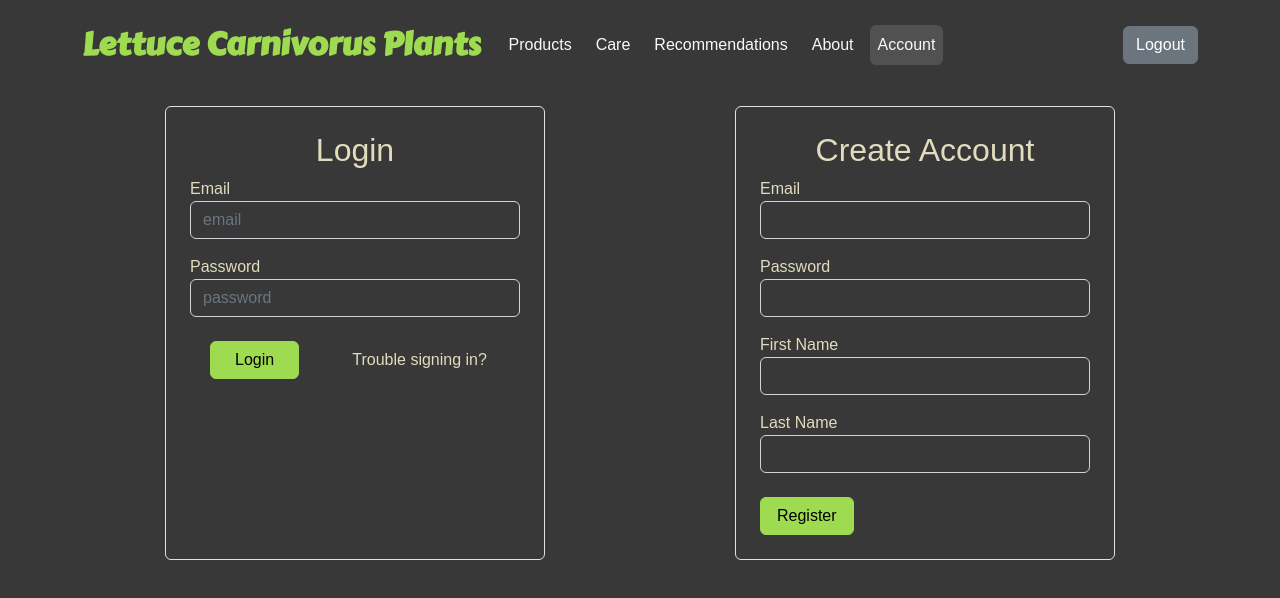
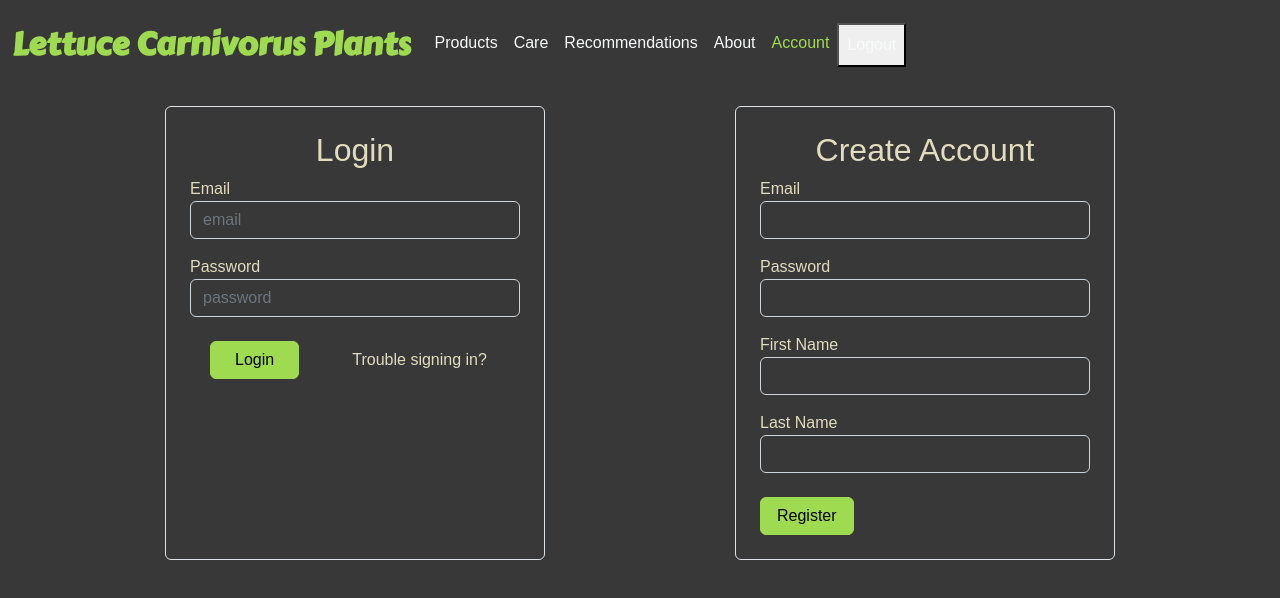
Before and after one commit to fearthelettuce/lettuce-carnivores-vue, a Vue app: page /account in a window 1280 px wide. Shown: the top 598 px of the page. Built offline with nearby package versions, Linux system fonts and the light colour scheme; no server answers; the database is empty; sample sign-in values are in the browser's storage.

Commit message:
updated navbar to properly toggle

```diff
--- a/src/components/app/header/MainNavbar.vue
+++ b/src/components/app/header/MainNavbar.vue
@@ -1,11 +1,27 @@
 <template>
-    <ul class="navbar-nav flex-row flex-wrap me-auto mb-2 mb-lg-0">
+    <ul class="navbar-nav me-auto mb-2 mb-lg-0">
         <li class="nav-item" v-for="item of allowedNavLinks" :key="item.name">
             <router-link
                 :to="item.path"
                 class="nav-link text-light"
-                :class="item.path === '/' ? 'no-background' : ''"
             >{{ item.label }}</router-link>
+        </li>
+        <li class="nav-item">
+            <router-link
+                v-if="!userStore.isLoggedIn"
+                to="/login"
+                class="nav-link text-light"
+            >Login</router-link>
+            <div v-else class="nav-link text-light p-0">
+                <button
+
+                to="/login"
+                type="button"
+                class="nav-link text-light"
+                @click="userStore.logoutUser"
+            >Logout</button>
+            </div>
+
         </li>
     </ul>
 </template>
@@ -32,17 +48,17 @@ const allowedNavLinks = computed(() => {
 
     .router-link-exact-active {
         border-radius: 0.4rem;
-        background-color: #515151;
+        color: rgb(159, 219, 80)!important
     }
-
+/*
     .no-background {
         background-color: transparent !important;
     }
     a {
         margin: 0 0.25rem;
-    }
+    } */
 
-    a:hover {
+    .nav-link:hover {
         border-radius: 0.4rem;
         background-color: #515151;
     }
--- a/src/components/app/header/TheHeader.vue
+++ b/src/components/app/header/TheHeader.vue
@@ -1,69 +1,41 @@
 <template>
-    <header v-if="!route.meta.hideHeader" class="navbar navbar-expand-xl my-2">
-            <nav class="container" aria-label="Main navigation">
+    <header v-if="!route.meta.hideHeader" class="navbar navbar-expand-lg my-2">
+            <nav class="container-fluid">
+                <div class="navbar-brand">
+                    <router-link to="/" class="logo-link">
+                        <div class="logo">Lettuce Carnivorus Plants</div>
+                    </router-link>
+                </div>
                 <button
                     class="navbar-toggler border-0"
                     type="button"
-                    data-toggle="collapse"
-                    data-target="navbarSupportedContent"
-                    @click="underConstruction"
+                    data-bs-toggle="collapse"
+                    data-bs-target="#navbarCollapsableContent"
                 >
-                <span class="text-light">
+                    <span class="text-light">
                         <FontAwesome icon="fa-bars" />
                     </span>
                 </button>
-                <div class="collapse navbar-collapse">
-                    <div class="navbar-brand">
-                        <router-link to="/" class="logo-link">
-                            <!-- <img
-                                class="brand-logo"
-                                alt="Site logo"
-                                src="@/assets/images/brand-logo.png"
-                            > -->
-                            <div class="logo">Lettuce Carnivorus Plants</div>
-                        </router-link>
-                    </div>
+
+                <div class="collapse navbar-collapse" id="navbarCollapsableContent">
                     <MainNavbar />
                 </div>
-                <button
-                    v-if="!userStore.isLoggedIn"
-                    type="button"
-                    class="btn btn-secondary"
-                    @click.prevent="router.push('/login')"
-                    >
-                    Login
-                </button>
-                <button
-                    type="button"
-                    class="btn btn-secondary"
-                    @click="userStore.logoutUser"
-                    v-else>
-                    Logout
-                </button>
             </nav>
-
     </header>
-
 </template>
 
 <script setup lang="ts">
 
 import MainNavbar from './MainNavbar.vue';
-import { useUserStore } from '@/components/modules/auth/stores/users'
-import { router } from '@/router/index'
 import { useRoute } from 'vue-router';
-const userStore = useUserStore()
 const route = useRoute()
-function underConstruction() {
-    alert('This feature has not been fully implemented yet!')
-}
 
 </script>
 
 <style scoped>
     .logo{
         font-weight: bold;
-        font-size: 2rem;
+        font-size: 1.5rem;
         font-family: 'Carter One', cursive;
     }
 
@@ -71,4 +43,12 @@ function underConstruction() {
         text-decoration: none;
         cursor: pointer;
     }
+    li {
+         margin: 0 1em;
+    }
+    @media (min-width: 1100px) {
+        .logo{
+            font-size: 2rem;
+        }
+    }
 </style>
```
